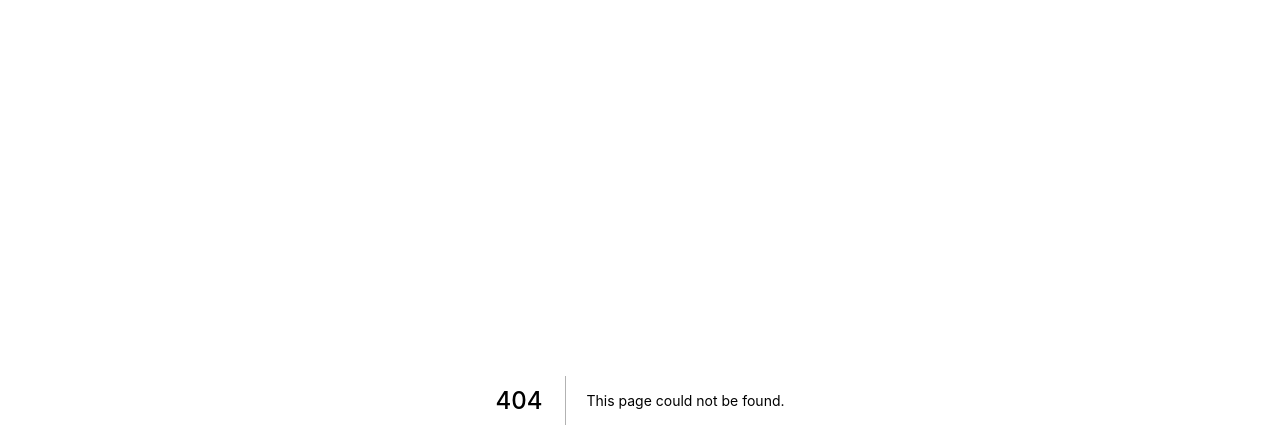
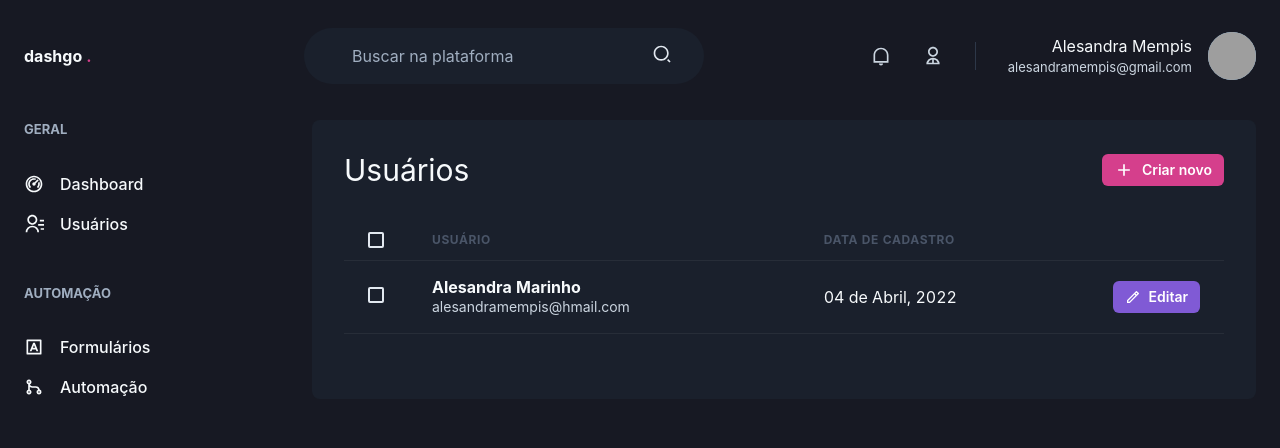
Before and after one commit to alesandraisla/ignite-dashgo-rocketseat, a Next.js app: page /Users in a window 1280 px wide. Before the commit this address had no page. Shown: the top 448 px of the page. Built offline with nearby package versions, Linux system fonts and the light colour scheme; grey boxes are pictures that could not be loaded.

Commit message:
Página lista de usuários

```diff
--- /dev/null
+++ b/src/pages/Users/index.tsx
@@ -0,0 +1,74 @@
+import { Box, Button, Checkbox, Flex, Heading, Icon, Table, Tbody, Td, Th, Thead, Tr, Text } from "@chakra-ui/react";
+import { RiAddLine, RiPencilLine } from "react-icons/ri";
+import { Header } from "../../components/Header";
+import { Sidebar } from "../../components/Sidebar";
+
+export default function UserList() {
+    return(
+        <Box>
+            <Header />
+            <Flex
+                w="100%"
+                my="6"
+                maxWidth={1480}
+                mx="auto"
+                px="6"
+            >
+                <Sidebar />
+                <Box flex="1" borderRadius={8} bg="gray.800" p="8">
+                    <Flex mb="8" justify="space-between" align="center">
+                        <Heading size="lg" fontWeight="normal">Usuários</Heading>
+                        <Button
+                            as="a"
+                            size="sm"
+                            fontSize="sm"
+                            colorScheme="pink"
+                            leftIcon={<Icon as={RiAddLine} fontSize="20"/>}
+                        >
+                            Criar novo
+                        </Button>
+                    </Flex>
+                    <Table colorScheme="whiteAlpha">
+                        <Thead>
+                            <Tr>
+                                <Th px="6" color="gray.300" width="8">
+                                    <Checkbox colorScheme="pink" />
+                                </Th>
+                                <Th>Usuário</Th>
+                                <Th>Data de cadastro</Th>
+                                <Th width={8}></Th>
+                            </Tr>
+                        </Thead>
+                        <Tbody>
+                            <Tr>
+                                <Td px="6">
+                                    <Checkbox colorScheme="pink" />
+                                </Td>
+                                <Td>
+                                    <Box>
+                                        <Text fontWeight="bold">Alesandra Marinho</Text>
+                                        <Text fontSize="sm" color="gray.300">alesandramempis@hmail.com</Text>
+                                    </Box>
+                                </Td>
+                                <Td>
+                                    04 de Abril, 2022
+                                </Td>
+                                <Td>
+                                    <Button
+                                        as="a"
+                                        size="sm"
+                                        fontSize="sm"
+                                        colorScheme="purple"
+                                        leftIcon={<Icon as={RiPencilLine} fontSize="16"/>}
+                                    >
+                                        Editar
+                                    </Button>
+                                </Td>
+                            </Tr>
+                        </Tbody>
+                    </Table>
+                </Box>
+            </Flex>
+        </Box>
+    )
+}
```
